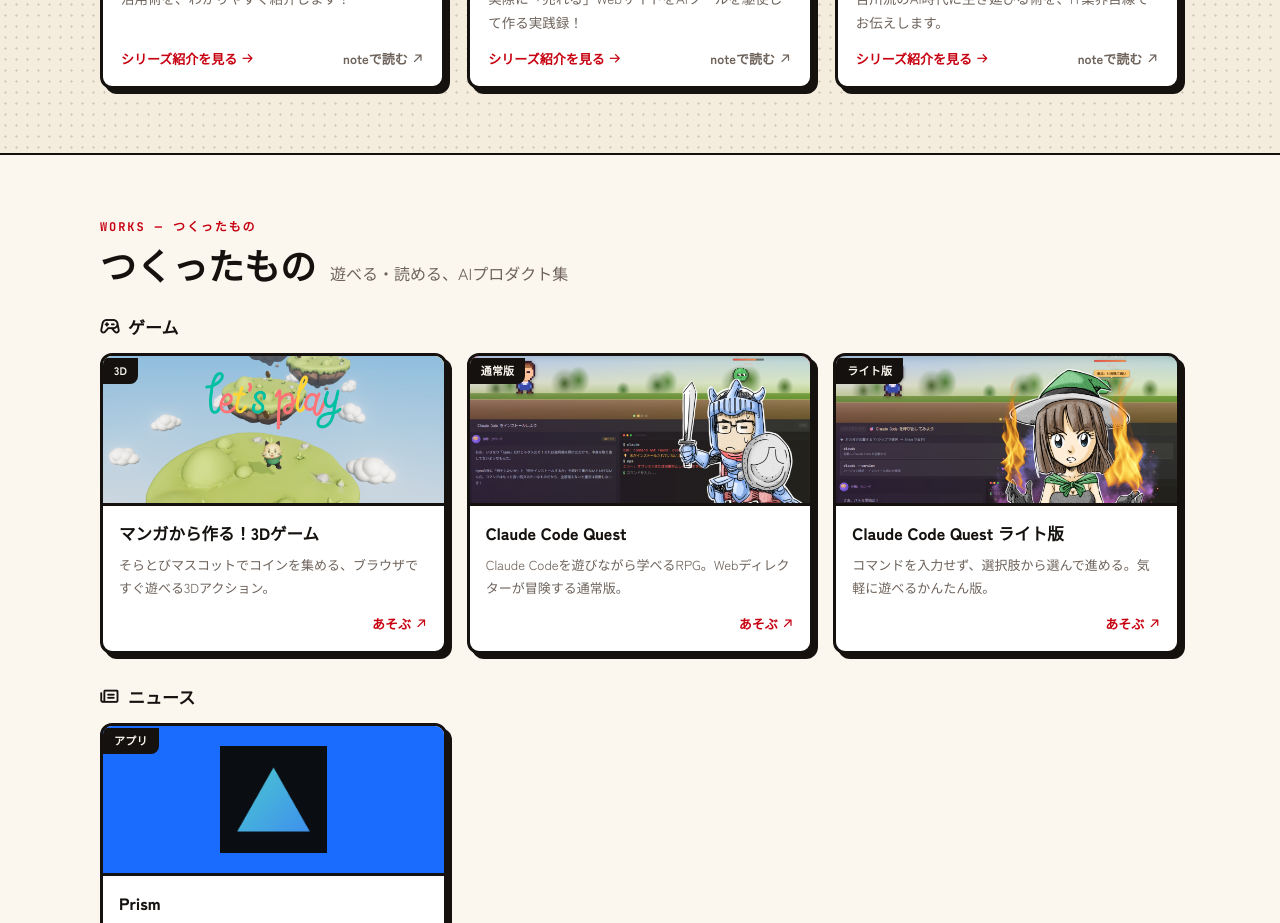
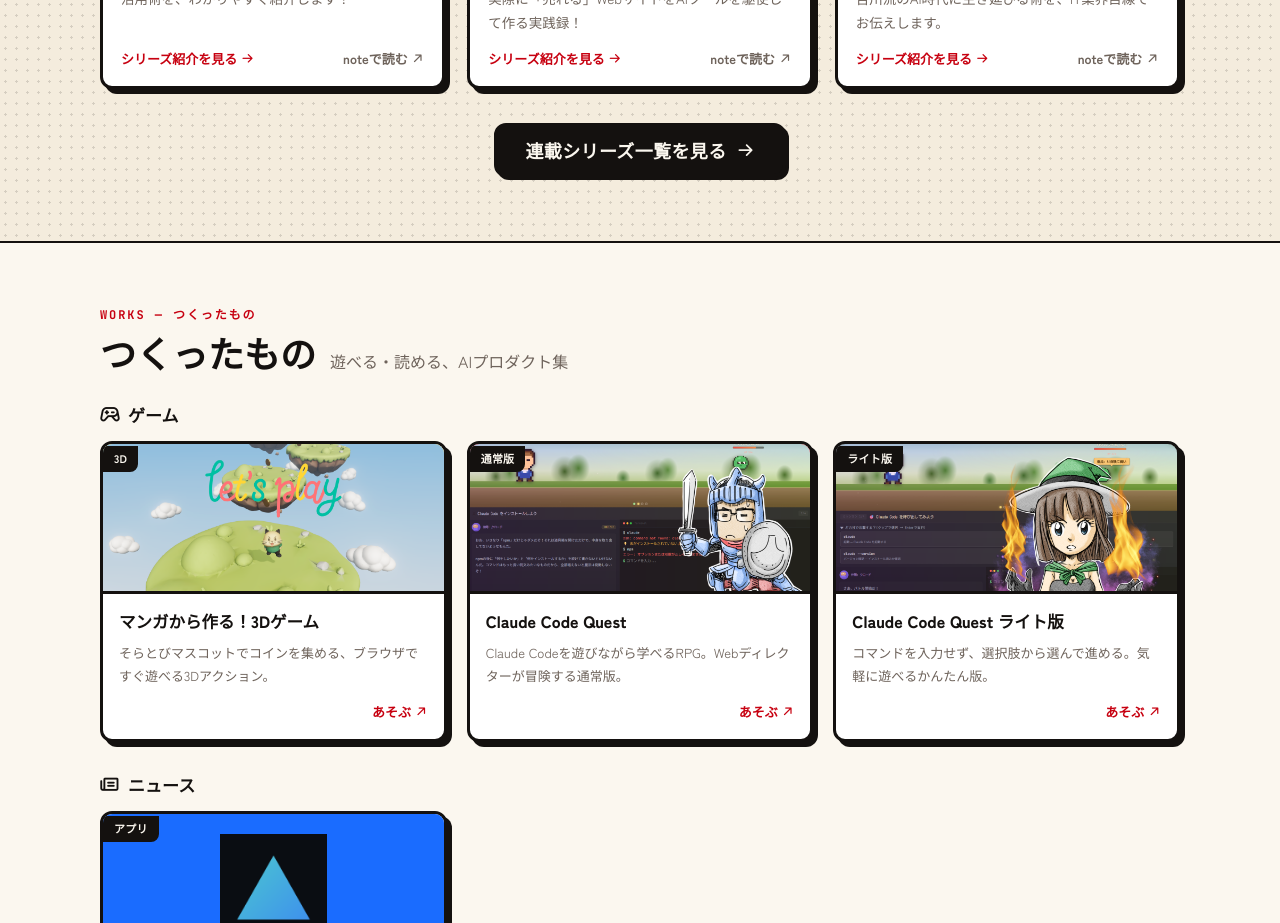
Before and after one commit to satoshi-yoshikawa51/aiux-official, a Next.js app: page / in a window 1280 px wide. Shown: the part 3400-4323 px from the top of the page. Built offline with nearby package versions, Linux system fonts and the light colour scheme; a web font is replaced by a local one.

Commit message:
feat: add link to /manga series index below magazine cards on top page (#10)
トップの「シリーズで読む」セクション下部に「連載シリーズ一覧を見る」ボタンを追加し、/manga への導線を明確化。

```diff
--- a/src/app/page.tsx
+++ b/src/app/page.tsx
@@ -411,6 +411,13 @@
             </Card>
           ))}
         </div>
+        <div style={{ textAlign: "center", marginTop: 34 }}>
+          <a href="/manga" style={{ textDecoration: "none" }}>
+            <Button variant="ink" size="lg" iconRight={<i className="ph-bold ph-arrow-right" />}>
+              連載シリーズ一覧を見る
+            </Button>
+          </a>
+        </div>
       </div>
     </section>
   );
```
